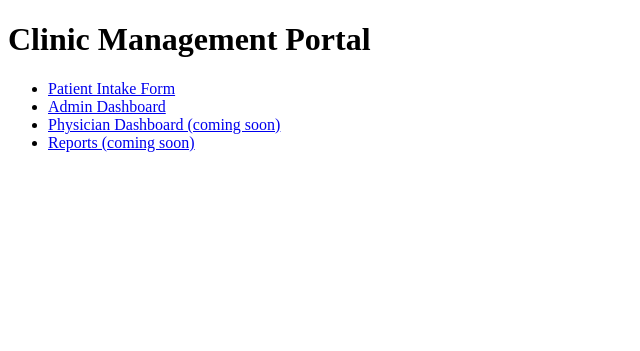
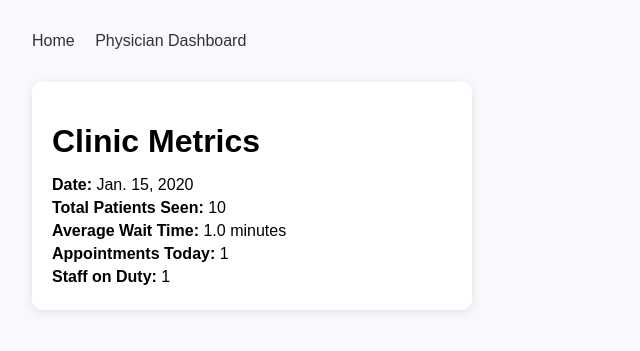
Before and after one commit to murphyrobbit18/Hackathon-Workings, a Django app: page / in a window 1280 px wide. Shown: the top 351 px of the page, without its empty margins (0-640 px from the left). Run offline with Django 5.2, Linux system fonts and the light colour scheme; tables that the repository leaves empty hold one stand-in row (values such as "Sample post").

Commit message:
added physician dashboard and simplistic clinic metrics dashboard

```diff
--- a/clinic_project/core/templates/core/home.html
+++ b/clinic_project/core/templates/core/home.html
@@ -1,16 +1,58 @@
 <!DOCTYPE html>
-<html>
+<html lang="en">
 <head>
-    <title>Clinic Management Home</title>
+    <meta charset="UTF-8">
+    <title>Clinic Dashboard</title>
+    <style>
+        body {
+            font-family: sans-serif;
+            background: #f7f9fc;
+            margin: 2em;
+        }
+        nav {
+            margin-bottom: 2em;
+        }
+        nav a {
+            margin-right: 1em;
+            text-decoration: none;
+            color: #333;
+        }
+        nav a:hover {
+            text-decoration: underline;
+        }
+        .metrics {
+            background: white;
+            border-radius: 10px;
+            box-shadow: 0 2px 8px rgba(0,0,0,0.1);
+            padding: 20px;
+            max-width: 400px;
+        }
+        .metrics h1 {
+            margin-bottom: 0.5em;
+        }
+        .metrics p {
+            margin: 0.3em 0;
+        }
+    </style>
 </head>
 <body>
-    <h1>Clinic Management Portal</h1>
-    <ul>
-        <li><a href="{% url 'patient_intake' %}">Patient Intake Form</a></li>
-        <li><a href="/admin/">Admin Dashboard</a></li>
-        <!-- Future links -->
-        <li><a href="#">Physician Dashboard (coming soon)</a></li>
-        <li><a href="#">Reports (coming soon)</a></li>
-    </ul>
+    <!-- Navigation Bar -->
+    <nav>
+        <a href="/">Home</a>
+        <a href="/dashboard/">Physician Dashboard</a>
+    </nav>
+
+    <div class="metrics">
+        <h1>Clinic Metrics</h1>
+        {% if metrics %}
+            <p><strong>Date:</strong> {{ metrics.date }}</p>
+            <p><strong>Total Patients Seen:</strong> {{ metrics.total_patients_seen }}</p>
+            <p><strong>Average Wait Time:</strong> {{ metrics.avg_wait_time_minutes }} minutes</p>
+            <p><strong>Appointments Today:</strong> {{ metrics.appointments_today }}</p>
+            <p><strong>Staff on Duty:</strong> {{ metrics.staff_on_duty }}</p>
+        {% else %}
+            <p>No metrics available yet.</p>
+        {% endif %}
+    </div>
 </body>
 </html>
--- a/clinic_project/core/urls.py
+++ b/clinic_project/core/urls.py
@@ -4,5 +4,6 @@ from . import views
 urlpatterns = [
     path('', views.home, name='home'),  # Home page
     path('intake/', views.patient_intake, name='patient_intake'),
+    path('dashboard/', views.physician_dashboard, name='physician_dashboard'),
     # Add more pages here as needed
 ]
--- a/clinic_project/core/views.py
+++ b/clinic_project/core/views.py
@@ -1,8 +1,17 @@
-from django.shortcuts import render, redirect
-from .forms import PatientIntakeForm
+from django.shortcuts import render, get_object_or_404, redirect
+from django.contrib.auth.decorators import login_required
+from .models import PatientIntake, SOAPNote, ClinicMetrics
+from django.utils import timezone
+
 
 def home(request):
-    return render(request, 'core/home.html')
+    # Get the latest metrics entry
+    metrics = ClinicMetrics.objects.order_by('-date').first()
+
+    context = {
+        'metrics': metrics
+    }
+    return render(request, 'core/home.html', context)
 
 
 def patient_intake(request):
@@ -14,3 +23,41 @@ def patient_intake(request):
     else:
         form = PatientIntakeForm()
     return render(request, 'core/patient_intake.html', {'form': form})
+
+def physician_dashboard(request):
+    patients = PatientIntake.objects.all()
+    selected_patient = None
+    soap_notes = []
+    dashboard_metrics = {}
+
+    if request.method == "POST" or request.GET.get("patient"):
+        patient_id = request.POST.get('patient') or request.GET.get('patient')
+        if patient_id:
+            selected_patient = get_object_or_404(PatientIntake, pk=patient_id)
+            soap_notes = SOAPNote.objects.filter(patient=selected_patient).order_by('-created_at')
+
+            # Patient dashboard metrics
+            num_visits = soap_notes.count()
+            most_recent_visit = soap_notes.first().created_at if num_visits > 0 else None
+
+            # Average time between visits
+            if num_visits > 1:
+                dates = list(soap_notes.values_list('created_at', flat=True))
+                dates.sort()
+                deltas = [(dates[i+1] - dates[i]).days for i in range(len(dates)-1)]
+                avg_days_between_visits = sum(deltas) / len(deltas)
+            else:
+                avg_days_between_visits = None
+
+            dashboard_metrics = {
+                'num_visits': num_visits,
+                'most_recent_visit': most_recent_visit,
+                'avg_days_between_visits': avg_days_between_visits,
+            }
+
+    return render(request, 'core/physician_dashboard.html', {
+        'patients': patients,
+        'selected_patient': selected_patient,
+        'soap_notes': soap_notes,
+        'dashboard_metrics': dashboard_metrics,
+    })
```
Also changed, not shown: clinic_project/core/templates/core/physician_dashboard.html (added, +84 -0 lines).
